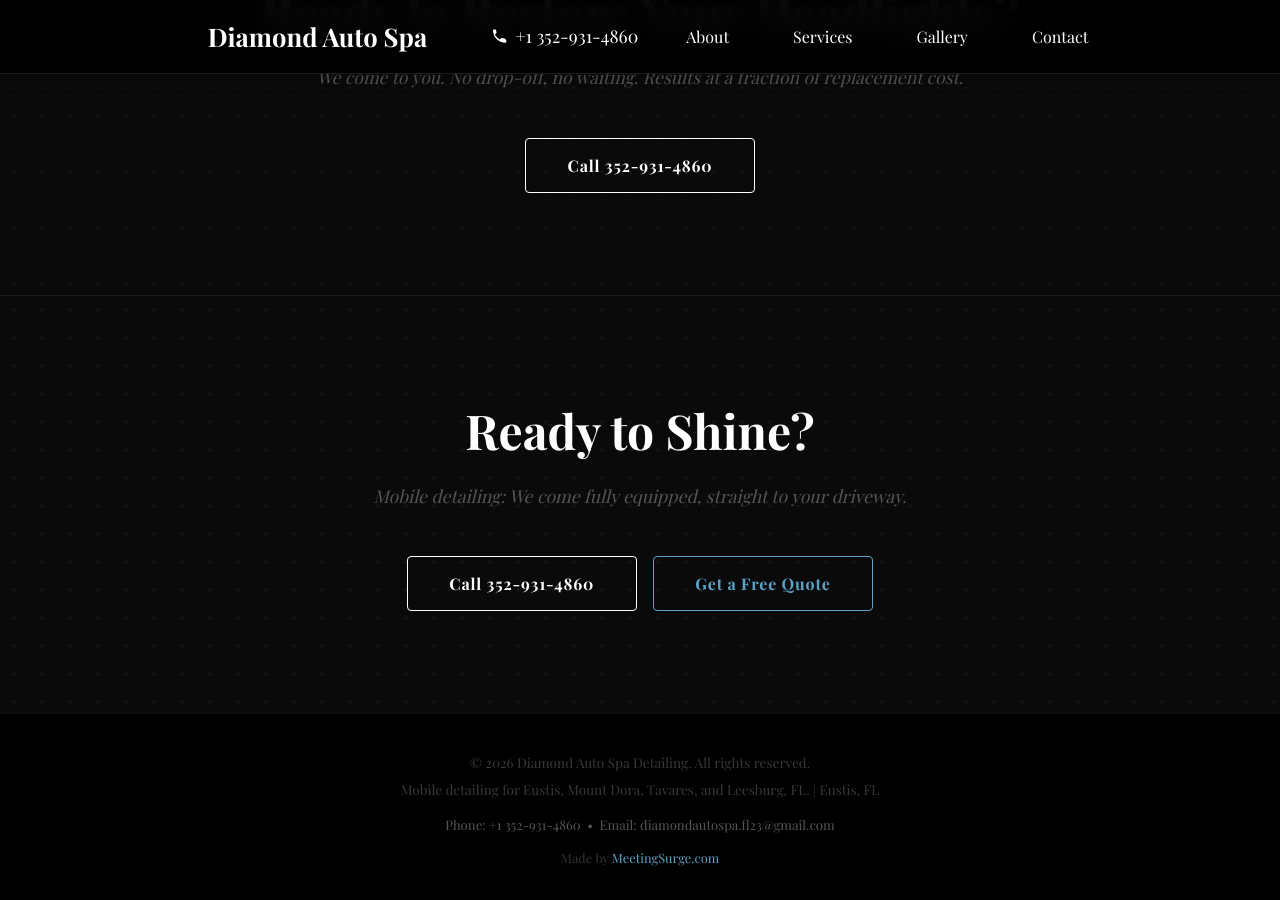
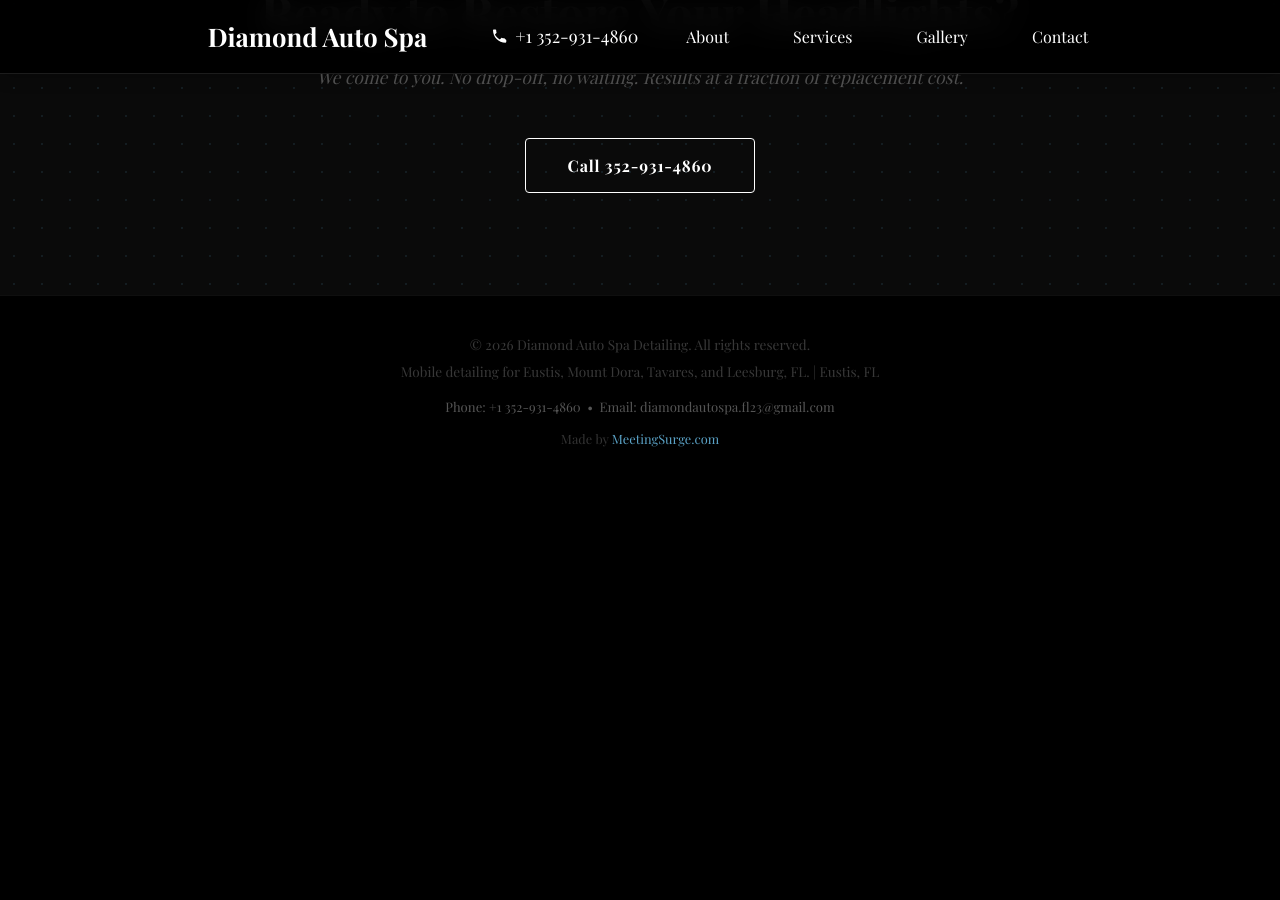
Before and after one commit to JamesBrownR/Diamond-Auto-Spa-Detailing, a Jekyll site: the page built from services/headlight-restoration/index.html, in a window 1280 px wide and 900 px high, scrolled down 5044 px. Built offline with Jekyll 4.4.1, drawn with Linux system fonts in a browser that asks for light colours; some web fonts are replaced; after the commit the page ends 5526 px from its top, so only the background shows below that.

Commit message:
Update services.html

```diff
--- a/_layouts/services.html
+++ b/_layouts/services.html
@@ -781,13 +781,7 @@
 <!-- ===== PAGE CONTENT (injected by Jekyll) ===== -->
 {{ content }}
 
-<!-- ===== FOOTER CTA ===== -->
-<div class="footer-cta-band">
-    <h2>Ready to Shine?</h2>
-    <p>Mobile detailing: We come fully equipped, straight to your driveway.</p>
-    <a href="tel:+13529314860" class="cta-bbutton">Call 352-931-4860</a>
-    <a href="{{ site.baseurl }}/#contact" class="cta-bbutton btn-blue">Get a Free Quote</a>
-</div>
+
 
 <!-- ===== FOOTER ===== -->
 <footer>
```
